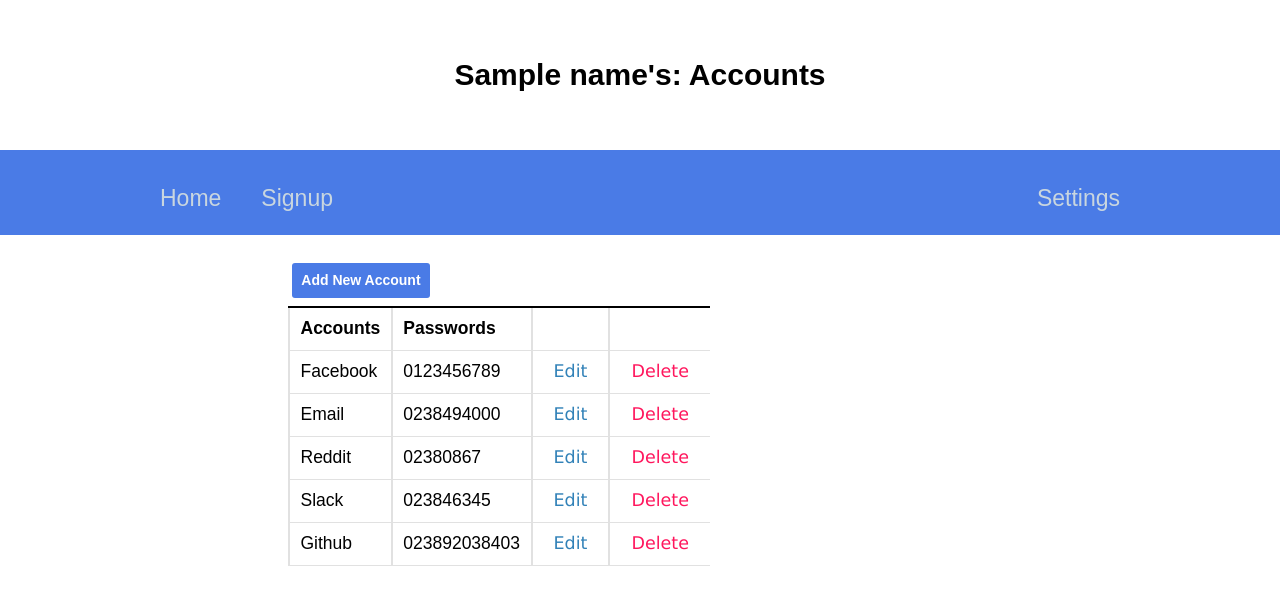
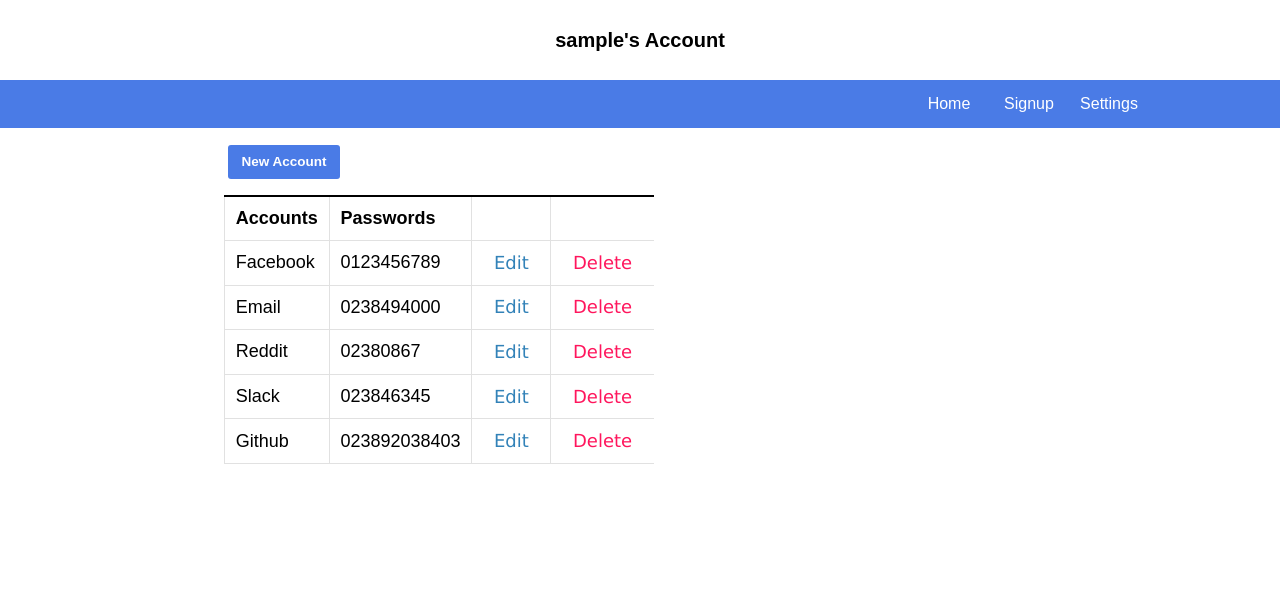
Before and after one commit to sparrowsl/SRMS, a Flask app: template templates/dashboard.html in a window 1280 px wide. Shown: the top 605 px of the page. Run offline with Flask 2, Linux system fonts and the light colour scheme; the template is opened without the code that fills it: most values are stand-ins (such as "Sample title", 1, 10 or a date in 2020).

Commit message:
Fix dashboard design

```diff
--- a/css/dashboard.css
+++ b/css/dashboard.css
@@ -1,26 +1,24 @@
-*, *::after, *::before{
+*{
   margin: 0;
   padding: 0;
   box-sizing: border-box;
 }
-
-html{ font-size: 62.5%; }
-body{ font-family: Arial, "Helvetica Neue", Helvetica, sans-serif; }
+html{font-size: 62.5%;}
+body{font-family: Arial, "Helvetica Neue", Helvetica, sans-serif;}
 
 header{
   display: flex;
   justify-content: center;
   align-items: center;
-    height: 20em;
+  height: 8rem;
   padding: .4em .3em;
 }
 
-header h1{ font-size: 5rem; }
+header h1{ font-size: 2rem; }
 nav{
   position: sticky;
   top: 0;
-    padding: 1em .4em;
-    font-size: 4rem;
+  padding: 1.5em 1em;
   background-color: #4A7BE6;
 }
 
@@ -33,22 +31,22 @@ nav ul{
 nav li{ text-align: center; }
 nav li:last-child{ margin-left: auto; }
 nav li a{
-    color: #c9d6df;
+  color: #fff;
   text-decoration: none;
-    font-size: 5rem;
+  font-size: 1.6rem;
 }
 
-main{ margin-top: 5em; }
+main{ margin-top: 2em; }
 main div a{
-    margin: .6em .3em;
+  margin: .5em .3em;
   display: inline-block;
-    padding: .65em;
-    font-size: 3.9rem;
+  padding: .7em 1em;
   border-radius: 3px;
   text-decoration: none;
+  font-size: 1.35rem;
+  font-weight: bolder;
   font-family: Arial, "Helvetica Neue", Helvetica, sans-serif;
-    color: white;
-    font-weight: bold;
+  color: #fff;
   background-color: #4A7BE6;
 }
 
@@ -63,8 +61,8 @@ table{
 
 th{ border-top: 2px solid black; }
 th, td {
-    font-size: 4.5rem;
-    border-left: 2px solid #e1e1e1;
+  font-size: 1.6rem;
+  border-left: 1px solid #e1e1e1;
   border-bottom: 1px solid #E1E1E1;
   padding: .6em;
   text-align: left;
@@ -76,36 +74,32 @@ td a{ font-family: Geneva, sans-serif; }
 .editBtn, .deleteBtn{
     text-decoration: none;
     padding: 0 .6em;
+    outline-color: inherit;
 }
 
+
 @media screen and (min-width: 400px){
-    nav li a{ font-size: 4rem; }
-    main div a{ font-size: 3.5rem; }
-    th, td{ font-size: 3.8rem; }
+  main{
+    width: 80%;
+    margin: 1em auto;
+  }
 }
 
 @media screen and (min-width: 550px){
-    header{ height: 15em; }
-    header h1{ font-size: 3.5rem; }
-    nav{ padding: .7em 2em; }
-    nav li a{ font-size: 3rem; }
-    main div a{ font-size: 2rem; }
-    th, td{ font-size: 2.6rem; }
-    table, main div{
-        width: 80%;
-        margin: auto;
-    }
+  main{ width: 65%; }
+  th, td{ font-size: 1.8rem; }
 }
 
 @media screen and (min-width: 750px){
-    header h1{ font-size: 3rem; }
-    nav{ padding: .5em 4em; }
-    nav li a{ font-size: 2.3rem; }
-    main div a{ font-size: 1.4rem; }
-    main{ margin-top: 2em; }
-    th, td{ font-size: 1.75rem; }
-    table, main div{
-        width: 55%;
-        overflow: visible;
+  nav ul{
+    justify-content: flex-end;
+    padding-right: 10%;
   }
+  nav li:last-child{ margin-left: initial; }
+  nav li{ flex: 0 1 7em }
+  table{ overflow: visible; }
+  nav li a:hover{ color: black; }
+  main div a:hover{ background-color: royalblue; }
 }
+
+@media screen and (min-width: 1000px){}
--- a/index.html
+++ b/index.html
@@ -40,14 +40,13 @@
                 <a href="signup.html">Create Account</a>
             </div>
 
-            <!-- TODO: <p><a href="#">Forgot your password?</a> Get Help <a href="#">Signing In</a></p> -->
+            <p><a href="#">Forgot your password?</a> Get Help <a href="#">Signing In</a></p>
         </form>
     </main>
-<!-- TODO:
+
     <footer>
         <small id="copyright">Copyright&copy; 2021</small>
     </footer>
- -->
  <script src="js/main.js"></script>
 </body>
 </html>
--- a/signup.html
+++ b/signup.html
@@ -35,9 +35,8 @@
         </form>
     </main>
 
-<!--     <footer>
+    <footer>
         <p class="copyright"><small>Copyright&copy; 2021</small></p>
-    </footer> -->
+    </footer>
 </body>
-
 </html>
--- a/templates/dashboard.html
+++ b/templates/dashboard.html
@@ -1,14 +1,14 @@
 <!DOCTYPE html>
-<html>
+<html lang="en">
 <head>
-    <meta http-equiv="Content-Type" content="text/html; charset=UTF-8">
-    <title>Accounts Dashboard</title>
-
-    <link rel="stylesheet" href="../css/dashboard.css"/>
+  <meta charset="UTF-8">
+  <meta name="viewport" content="width=device-width, initial-scale=1.0">
+  <title>Document</title>
+  <link rel="stylesheet" href="../css/dashboard.css">
 </head>
 <body>
   <header>
-        <h1>{{ name }}'s: Accounts</h1>
+    <h1>{{ username }}'s Account</h1>
   </header>
 
   <nav>
@@ -20,7 +20,7 @@
   </nav>
 
   <main>
-        <div><a href="#">Add New Account</a></div>
+    <div><a href="#">New Account</a></div>
 
     <table>
       <thead>
@@ -31,6 +31,7 @@
           <th></th>
         </tr>
       </thead>
+
       <tbody>
         <tr>
           <td>Facebook</td>
@@ -65,5 +66,6 @@
       </tbody>
     </table>
   </main>
+
 </body>
 </html>
```
Also changed, not shown: account.py (+34 -1 lines), css/index.css (+9 -1 lines), css/signup.css (+6 -6 lines), css/style.css (+8 -0 lines), user.py (+38 -6 lines), userdb.csv (added, +8 -0 lines), README.md, 1 other file. Lines whose indentation alone changed are shown as unchanged.
